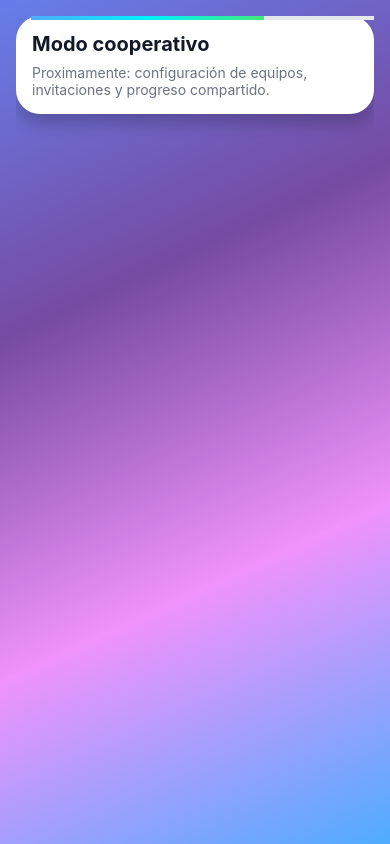
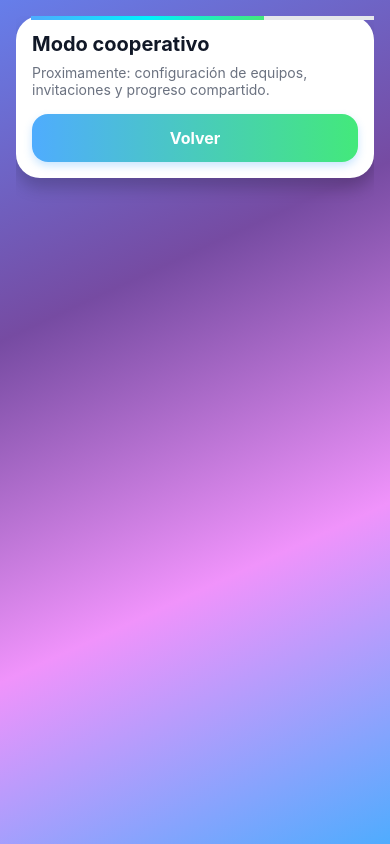
Before and after one commit to claudiomavi/habbits-app, a React Native app: screen /Cooperative in a window 390 px wide. Built offline with nearby package versions, Linux system fonts and the light colour scheme.

Commit message:
ADDED GO BACK BUTTON

```diff
--- a/src/components/templates/CooperativeTemplate.jsx
+++ b/src/components/templates/CooperativeTemplate.jsx
@@ -1,7 +1,9 @@
 import { ScrollView, StyleSheet, Text } from 'react-native'
-import { CardContainer, GradientBackground } from '../../autoBarrell'
+import { CardContainer, GradientBackground, PrimaryButton } from '../../autoBarrell'
+import { useNavigation } from '@react-navigation/native'
 
 export function CooperativeTemplate() {
+	const navigation = useNavigation()
 	return (
 		<GradientBackground style={styles.container}>
 			<ScrollView contentContainerStyle={styles.scrollContent}>
@@ -11,6 +13,7 @@ export function CooperativeTemplate() {
 						Proximamente: configuración de equipos, invitaciones y progreso
 						compartido.
 					</Text>
+					<PrimaryButton title="Volver" onPress={() => navigation.goBack()} style={{ marginTop: 16 }} />
 				</CardContainer>
 			</ScrollView>
 		</GradientBackground>
```
